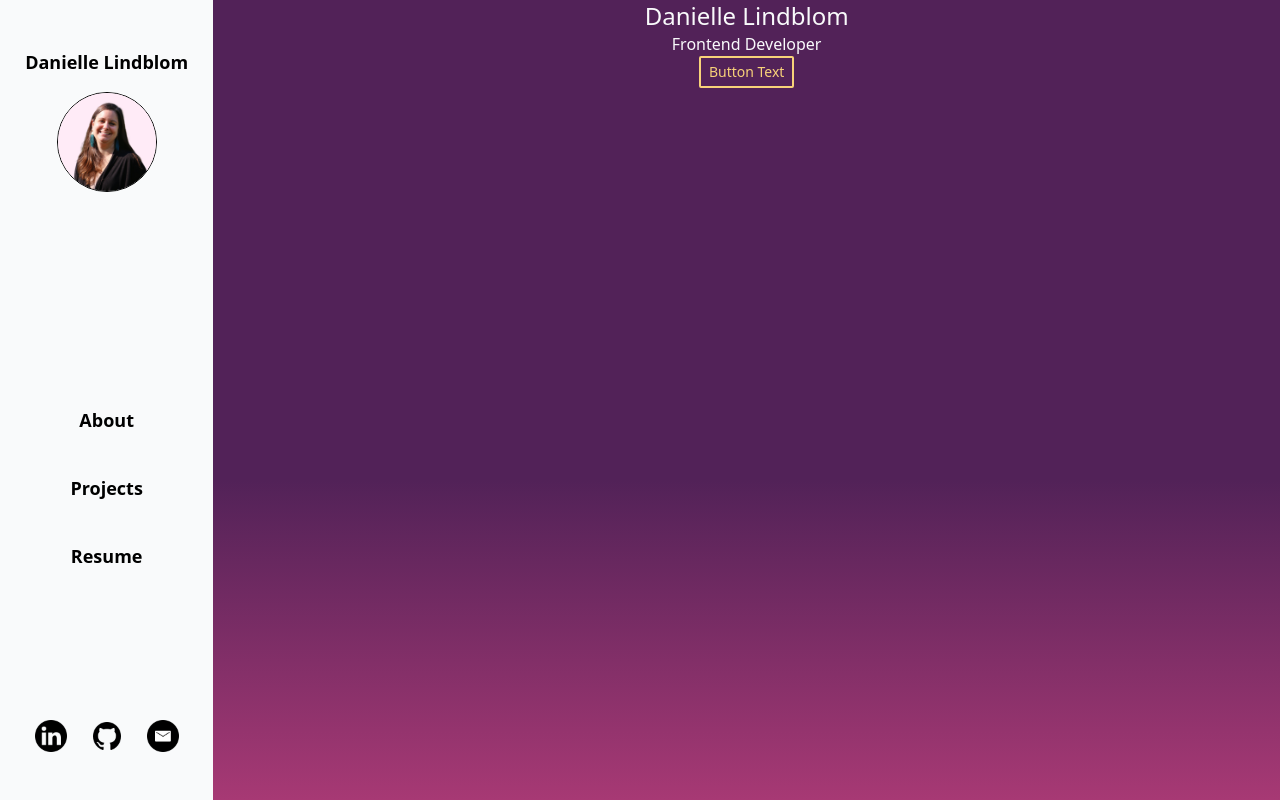
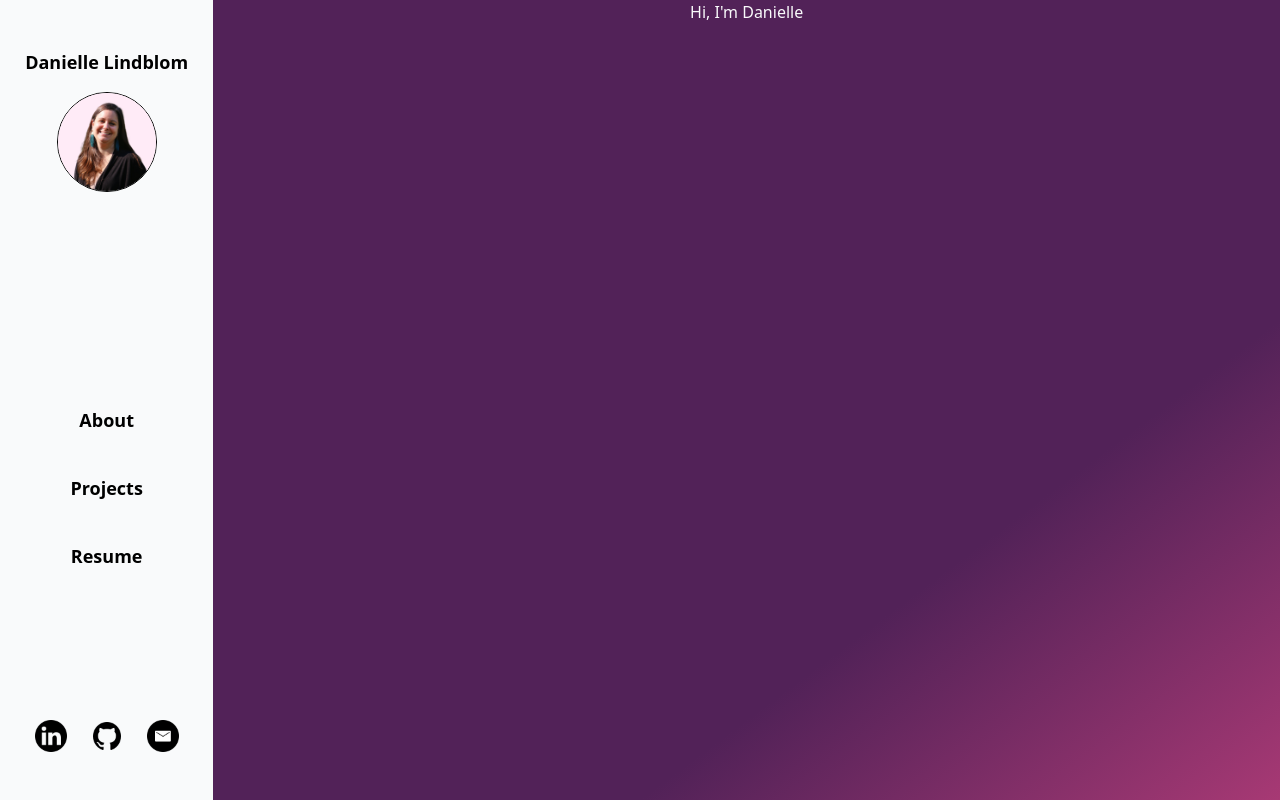
Before and after one commit to Danielle254/portfolio3, a Next.js app: page / in a window 1280 px wide. Built offline with nearby package versions, Linux system fonts and the light colour scheme.

Commit message:
feat: add sections to homepage and ensure background remains constant during scroll

```diff
--- a/src/app/layout.tsx
+++ b/src/app/layout.tsx
@@ -16,7 +16,7 @@ export default function RootLayout({
     <html lang="en">
       <body className="lg:grid lg:grid-cols-6">
         <Sidebar />
-        <main className="lg:col-span-5 bg-gradient-to-b from-main-purple from-60% to-main-pink min-h-screen">{children}</main>
+        <main className="lg:col-span-5 bg-gradient-to-br from-main-purple from-70% to-main-pink h-screen">{children}</main>
       </body>
     </html>
   );
--- a/src/app/page.tsx
+++ b/src/app/page.tsx
@@ -1,14 +1,11 @@
-import Button from "@/components/Button";
+import About from './About'
+import Projects from './Projects'
 
 export default function Home() {
   return (
-    <div className="max-w-5xl mx-auto min-h-screen text-center text-gray-50">
-      <h2 className="text-2xl ">Danielle Lindblom</h2>
-      <h3>Frontend Developer</h3>
-      <Button
-      style='primary'
-      text='Button Text'
-      />
+    <div className="max-w-5xl mx-auto h-full w-full  overflow-y-scroll text-center text-gray-50">
+      <About />
+      <Projects />
     </div>
   );
 }
```
